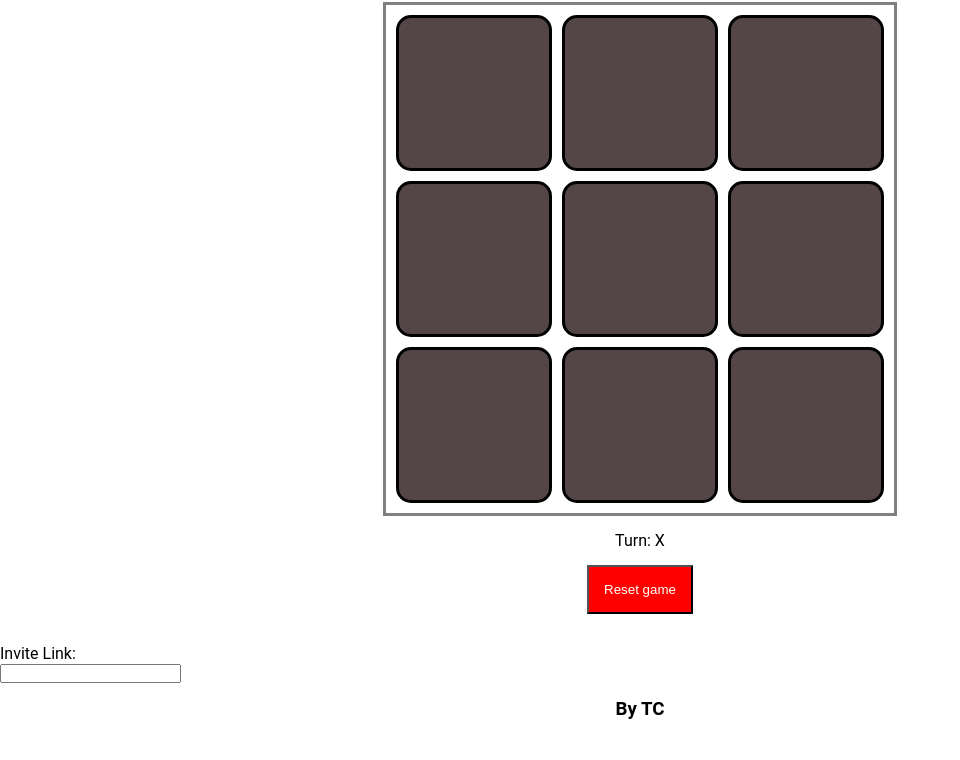
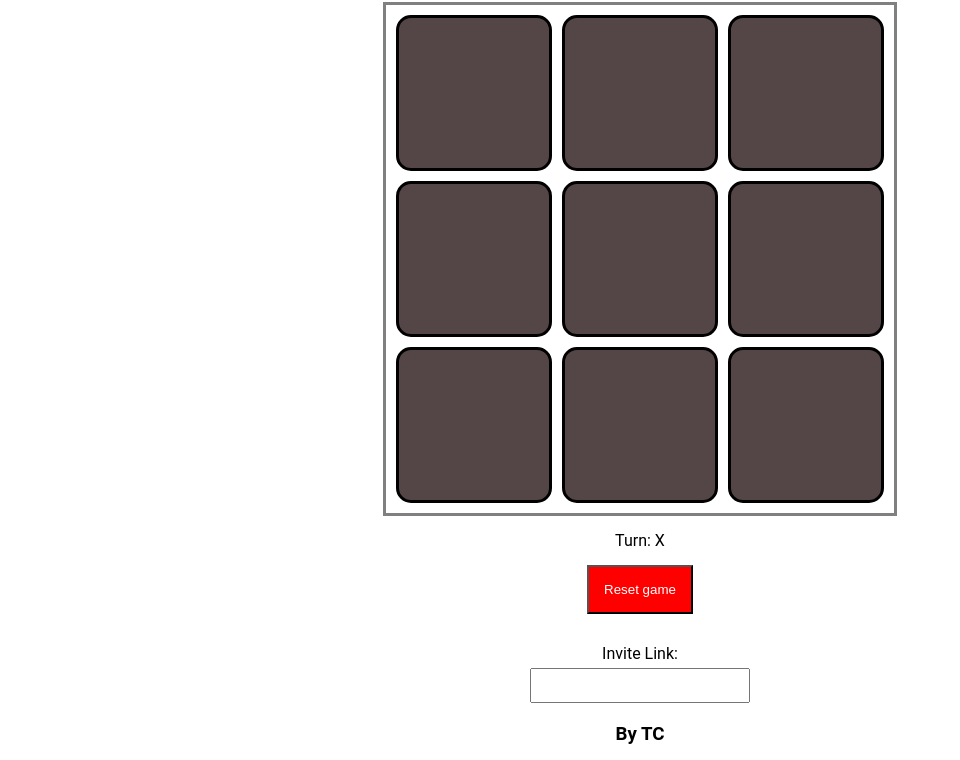
Before and after one commit to TarekChattouti/TicTac-Online, a website: page public/game.html in a window 1280 px wide. Shown: the part 66-826 px from the top of the page, without its empty margins (0-960 px from the left). Before the commit the page ends 801 px from the top, so only its background shows below. Drawn offline with nearby package versions, Linux system fonts and the light colour scheme; no server answers.

Commit message:
Update styles.css

```diff
--- a/public/styles.css
+++ b/public/styles.css
@@ -56,3 +56,15 @@ footer {
     color: white;
     background-color: red;
 }
+#invite-link-container {
+    display: flex;
+    flex-direction: column;
+    align-items: center;
+    margin-bottom: 20px;
+}
+
+input {
+    width: 200px;
+    padding: 8px;
+    margin-top: 5px;
+}
```
